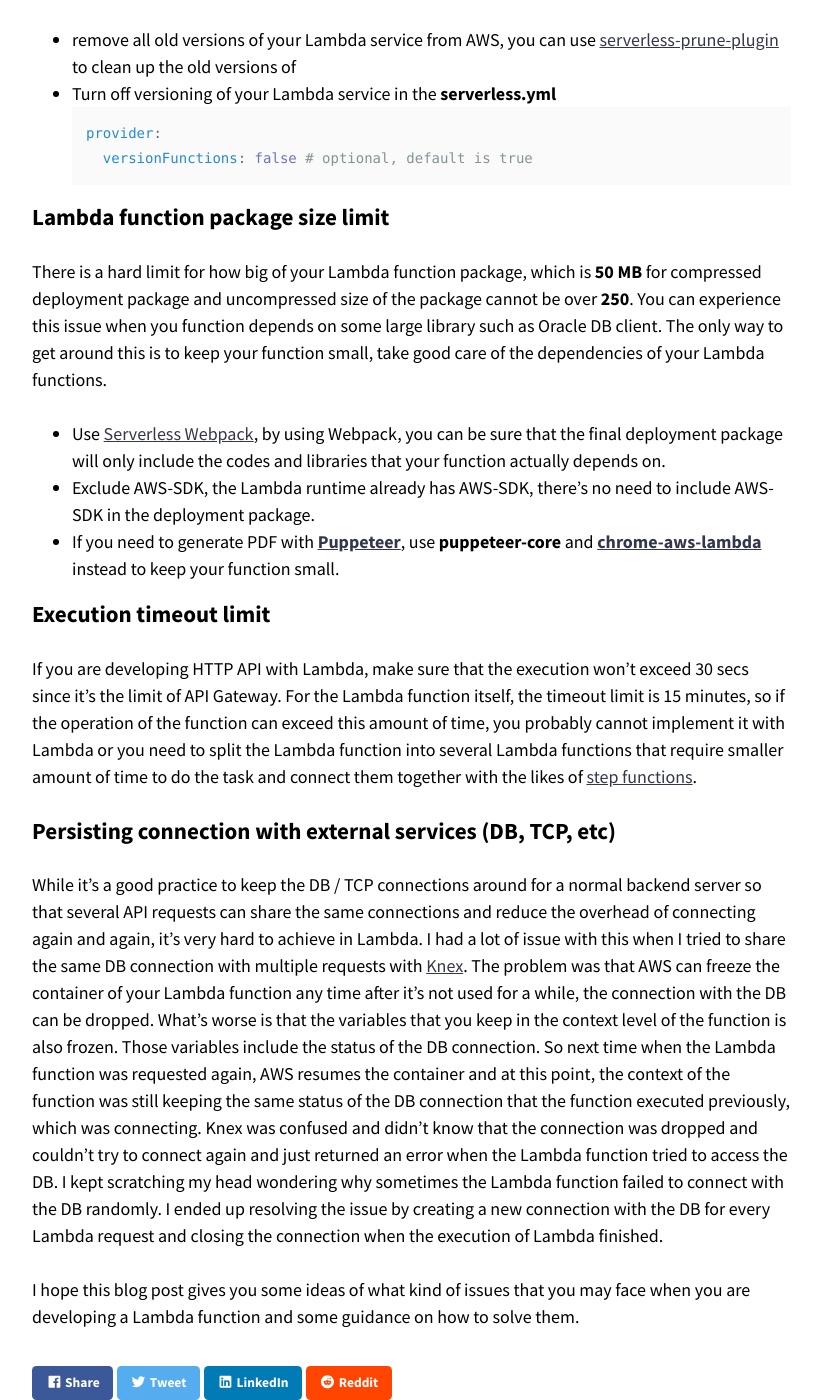
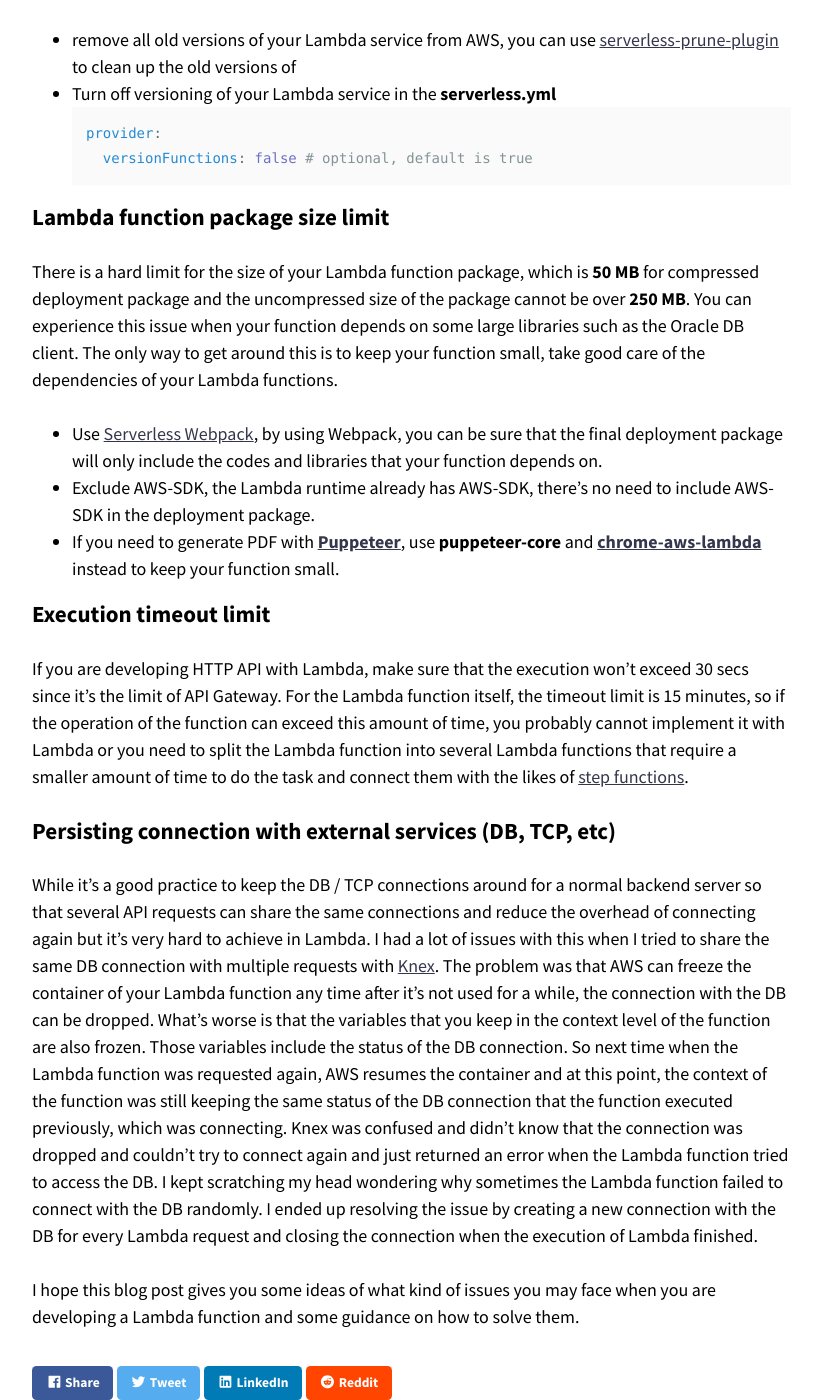
Before and after one commit to singmak/singmak.github.io, a Jekyll site: the page built from _posts/2020-11-8-common-lambda-issues.md, in a window 1280 px wide and 1400 px high, scrolled down 1949 px. Shown: the whole window, without its empty margins (343-1163 px from the left). Built offline with Jekyll 4.4.1, drawn with Linux system fonts in a browser that asks for light colours; nearby versions of some CDN libraries; some of the changed text lies outside the part shown.

Commit message:
fix grammar

````diff
--- a/_posts/2020-11-8-common-lambda-issues.md
+++ b/_posts/2020-11-8-common-lambda-issues.md
@@ -24,19 +24,19 @@
 
 So it's not surprising that after adding around 30 API, the stack of the service would take over 200 AWS resources.
 
-After some trial and errors with some other approaches to resolve the issue. The best and most reliable way to resolve the issue, is to implement the micro-service approach. We can refactor and split the large service to into several smaller ones. After that, we can use [API Gateway custom domain](https://docs.aws.amazon.com/apigateway/latest/developerguide/how-to-custom-domains.html) to map all the micro-services to different paths under same the domain.
+After some trial and errors with some other approaches to resolve the issue. The best and most reliable way to resolve the issue is to implement the microservice approach. We can refactor and split the large service into several smaller ones. After that, we can use [API Gateway custom domain](https://docs.aws.amazon.com/apigateway/latest/developerguide/how-to-custom-domains.html) to map all the micro-services to different paths under same the domain.
 
 ### VPC and internet access ###
 
 By default, a Lambda function is not configured with a VPC and the Lambda can make any internet request during its execution.
-However, if your Lambda function requires access to any resources that exists in a VPC such as an RDS database, you need to configure the Lambda function to use VPC as well. And if it happens that your Lambda function need to make an internet request to some external service as well, you will need to configure the VPC subnet to use a NAT gateway to allow internet access within the VPC.
+However, if your Lambda function requires access to any resources that exist in a VPC such as an RDS database, you need to configure the Lambda function to use VPC as well. And if your Lambda function needs to make an internet request to some external service as well, you will need to configure the VPC subnet to use a NAT gateway to allow internet access within the VPC.
 
 ### Total Lambda functions storage size ###
 
 ```
 An error occurred: TestLambdaFunction – Code storage limit exceeded. (Service: AWSLambda; Status Code: 400; Error Code: CodeStorageExceededException; Request ID: 05d3ae68-e7f6-11e8-948e-41c95096380e).
 ```
-After deploying multiple Lambda services and a dozen functions, you may see this error then you try to deploy a new version of your Lambda service. The reason is that there's a limit of storage for Lambda functions, which is **75 GB**. Surprisingly, it's not hard to reach this limit, especially if you enabled versioning for your Lambda functions. By default, every time you deploy your Lambda service, a new version of each Lambda functions will be created and so if you deploy a large service with many APIs and a lot of dependencies, you can reach the storage limit fairly quickly. In my experience, if we deploy our Lambda functions with Serverless framework, the versioning feature is not really that useful since most likely we have already checked in our codes in our own version control system. Therefore, to resolve the storage limit issues, you need to do 2 things:
+After deploying multiple Lambda services and a dozen functions, you may see this error then you try to deploy a new version of your Lambda service. The reason is that there's a limit of storage for Lambda functions, which is **75 GB**. Surprisingly, it's not hard to reach this limit, especially if you enabled versioning for your Lambda functions. By default, every time you deploy your Lambda service, a new version of each Lambda functions will be created and so if you deploy a large service with many APIs and a lot of dependencies, you can reach the storage limit fairly quickly. In my experience, if we deploy our Lambda functions with the Serverless framework, the versioning feature is not that useful since most likely we have already checked in our codes in our version control system. Therefore, to resolve the storage limit issues, you need to do 2 things:
 - remove all old versions of your Lambda service from AWS, you can use [serverless-prune-plugin](https://www.serverless.com/plugins/serverless-prune-plugin) to clean up the old versions of
 - Turn off versioning of your Lambda service in the **serverless.yml**
   ```yml
@@ -45,16 +45,16 @@
   ```
 
 ### Lambda function package size limit ###
-There is a hard limit for how big of your Lambda function package, which is **50 MB** for compressed deployment package and uncompressed size of the package cannot be over **250**. You can experience this issue when you function depends on some large library such as Oracle DB client. The only way to get around this is to keep your function small, take good care of the dependencies of your Lambda functions.
-- Use [Serverless Webpack](https://github.com/serverless-heaven/serverless-webpack), by using Webpack, you can be sure that the final deployment package will only include the codes and libraries that your function actually depends on.
+There is a hard limit for the size of your Lambda function package, which is **50 MB** for compressed deployment package and the uncompressed size of the package cannot be over **250 MB**. You can experience this issue when your function depends on some large libraries such as the Oracle DB client. The only way to get around this is to keep your function small, take good care of the dependencies of your Lambda functions.
+- Use [Serverless Webpack](https://github.com/serverless-heaven/serverless-webpack), by using Webpack, you can be sure that the final deployment package will only include the codes and libraries that your function depends on.
 - Exclude AWS-SDK, the Lambda runtime already has AWS-SDK, there's no need to include AWS-SDK in the deployment package.
 - If you need to generate PDF with **[Puppeteer](https://github.com/puppeteer/puppeteer)**, use **puppeteer-core** and **[chrome-aws-lambda](https://github.com/alixaxel/chrome-aws-lambda)** instead to keep your function small.
 
 ### Execution timeout limit ###
-If you are developing HTTP API with Lambda, make sure that the execution won't exceed 30 secs since it's the limit of API Gateway. For the Lambda function itself, the timeout limit is 15 minutes, so if the operation of the function can exceed this amount of time, you probably cannot implement it with Lambda or you need to split the Lambda function into several Lambda functions that require smaller amount of time to do the task and connect them together with the likes of [step functions](https://aws.amazon.com/tw/step-functions/).
+If you are developing HTTP API with Lambda, make sure that the execution won't exceed 30 secs since it's the limit of API Gateway. For the Lambda function itself, the timeout limit is 15 minutes, so if the operation of the function can exceed this amount of time, you probably cannot implement it with Lambda or you need to split the Lambda function into several Lambda functions that require a smaller amount of time to do the task and connect them with the likes of [step functions](https://aws.amazon.com/tw/step-functions/).
 
 ### Persisting connection with external services (DB, TCP, etc) ###
-While it's a good practice to keep the DB / TCP connections around for a normal backend server so that several API requests can share the same connections and reduce the overhead of connecting again and again, it's very hard to achieve in Lambda.
-I had a lot of issue with this when I tried to share the same DB connection with multiple requests with [Knex](http://knexjs.org/). The problem was that AWS can freeze the container of your Lambda function any time after it's not used for a while, the connection with the DB can be dropped. What's worse is that the variables that you keep in the context level of the function is also frozen. Those variables include the status of the DB connection. So next time when the Lambda function was requested again, AWS resumes the container and at this point, the context of the function was still keeping the same status of the DB connection that the function executed previously, which was connecting. Knex was confused and didn't know that the connection was dropped and couldn't try to connect again and just returned an error when the Lambda function tried to access the DB. I kept scratching my head wondering why sometimes the Lambda function failed to connect with the DB randomly. I ended up resolving the issue by creating a new connection with the DB for every Lambda request and closing the connection when the execution of Lambda finished.
+While it's a good practice to keep the DB / TCP connections around for a normal backend server so that several API requests can share the same connections and reduce the overhead of connecting again but it's very hard to achieve in Lambda.
+I had a lot of issues with this when I tried to share the same DB connection with multiple requests with [Knex](http://knexjs.org/). The problem was that AWS can freeze the container of your Lambda function any time after it's not used for a while, the connection with the DB can be dropped. What's worse is that the variables that you keep in the context level of the function are also frozen. Those variables include the status of the DB connection. So next time when the Lambda function was requested again, AWS resumes the container and at this point, the context of the function was still keeping the same status of the DB connection that the function executed previously, which was connecting. Knex was confused and didn't know that the connection was dropped and couldn't try to connect again and just returned an error when the Lambda function tried to access the DB. I kept scratching my head wondering why sometimes the Lambda function failed to connect with the DB randomly. I ended up resolving the issue by creating a new connection with the DB for every Lambda request and closing the connection when the execution of Lambda finished.
 
-I hope this blog post gives you some ideas of what kind of issues that you may face when you are developing a Lambda function and some guidance on how to solve them.
+I hope this blog post gives you some ideas of what kind of issues you may face when you are developing a Lambda function and some guidance on how to solve them.
````
Also changed, not shown: other parts of _posts/2020-11-8-common-lambda-issues.md (+2 -2 lines), _posts/2020-10-26-new-blog.md (+1 -1 lines).
